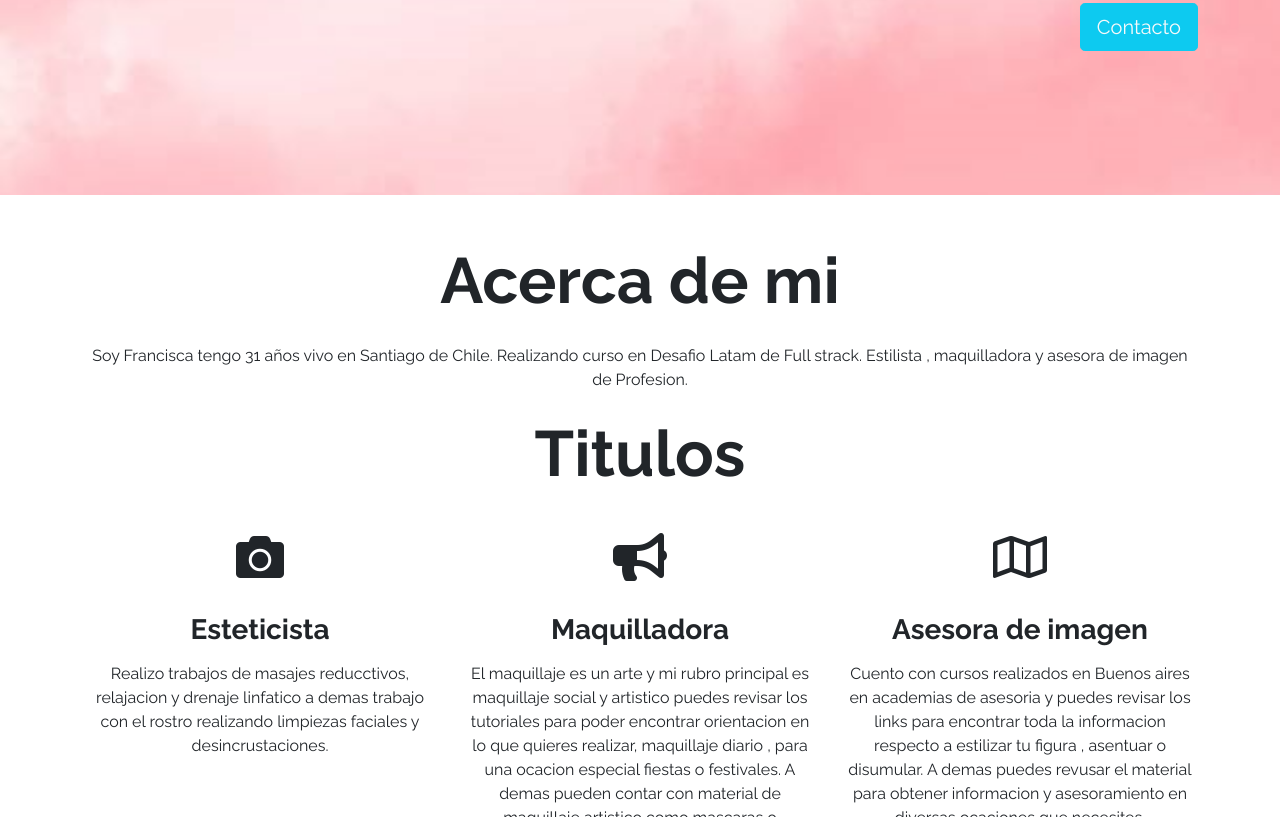
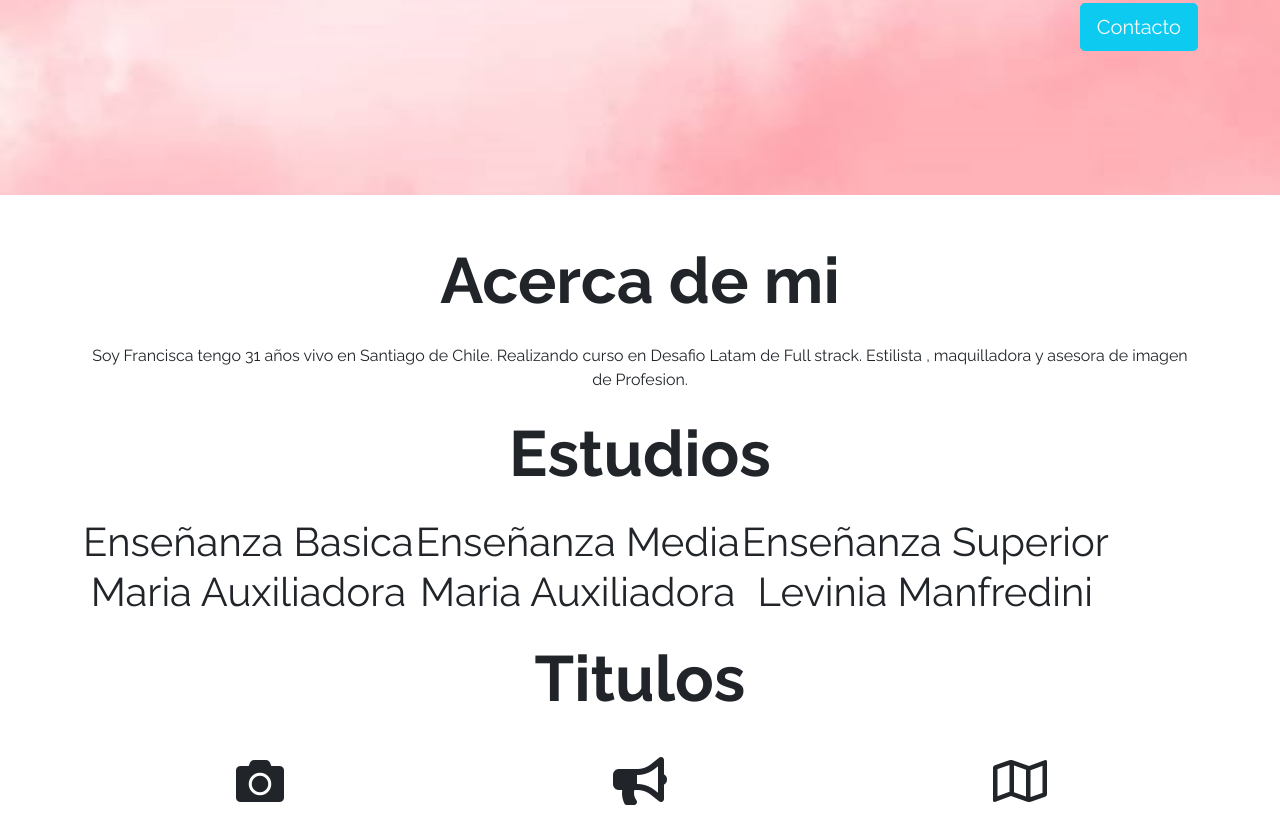
Before and after one commit to FranAndre19/finalfran, a plain HTML site: page index.html in a window 1280 px wide. Shown: the part 477-1294 px from the top of the page. Drawn offline with nearby package versions, Linux system fonts and the light colour scheme.

Commit message:
agregue estudios

```diff
--- a/index.html
+++ b/index.html
@@ -63,13 +63,30 @@
     <section id="Acerca-de-mi" class="container text-center my-5">
 
 
-        <h2 class="display-3 fw-bold my-4">Acerca de mi</h2>
+        <h5 class="display-3 fw-bold my-4">Acerca de mi</h5>
 
         <p class="my-4">
             Soy Francisca tengo 31 años vivo en Santiago de Chile.
             Realizando curso en Desafio Latam de Full strack.
             Estilista , maquilladora y asesora de imagen de Profesion.
         </p>
+
+        <h3 class="display-3 fw-bold my-4">Estudios</h3>
+
+        <table  class="display-6">
+        <tr>
+            <td><strong>Enseñanza Basica</strong></td>
+            <td><strong>Enseñanza Media</strong></td>
+            <td><strong>Enseñanza Superior</strong></td>
+        </tr>
+        <tr>
+            <td>Maria Auxiliadora</td>
+            <td>Maria Auxiliadora</td>
+            <td>Levinia Manfredini</td>
+        </tr>
+        </table>
+
+
 
         <h3 class="display-3 fw-bold my-4">Titulos</h3>
         <div class="row">
```
Also changed, not shown: assets/img/fran1perfil.jpg (renamed from assets/img/fran1 Image 2023-04-18 at 20.40.51(3).jpg).
